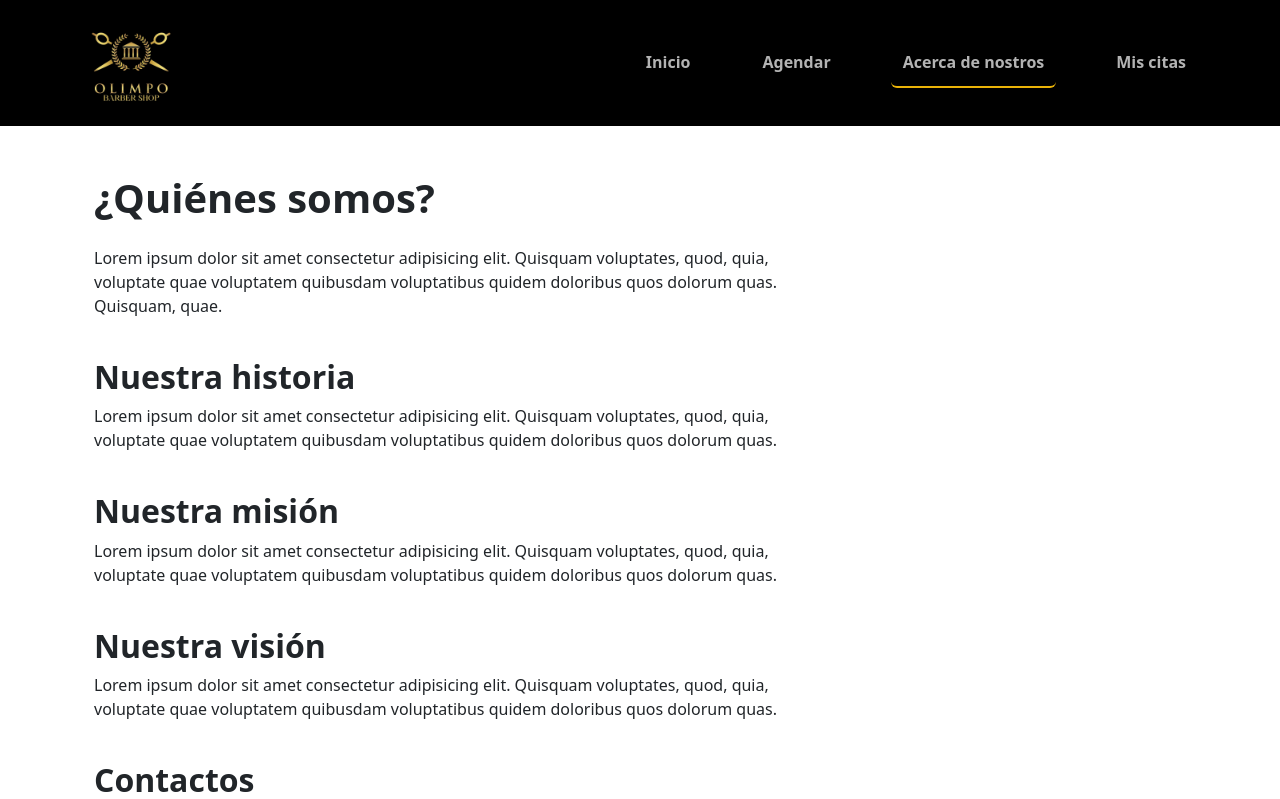
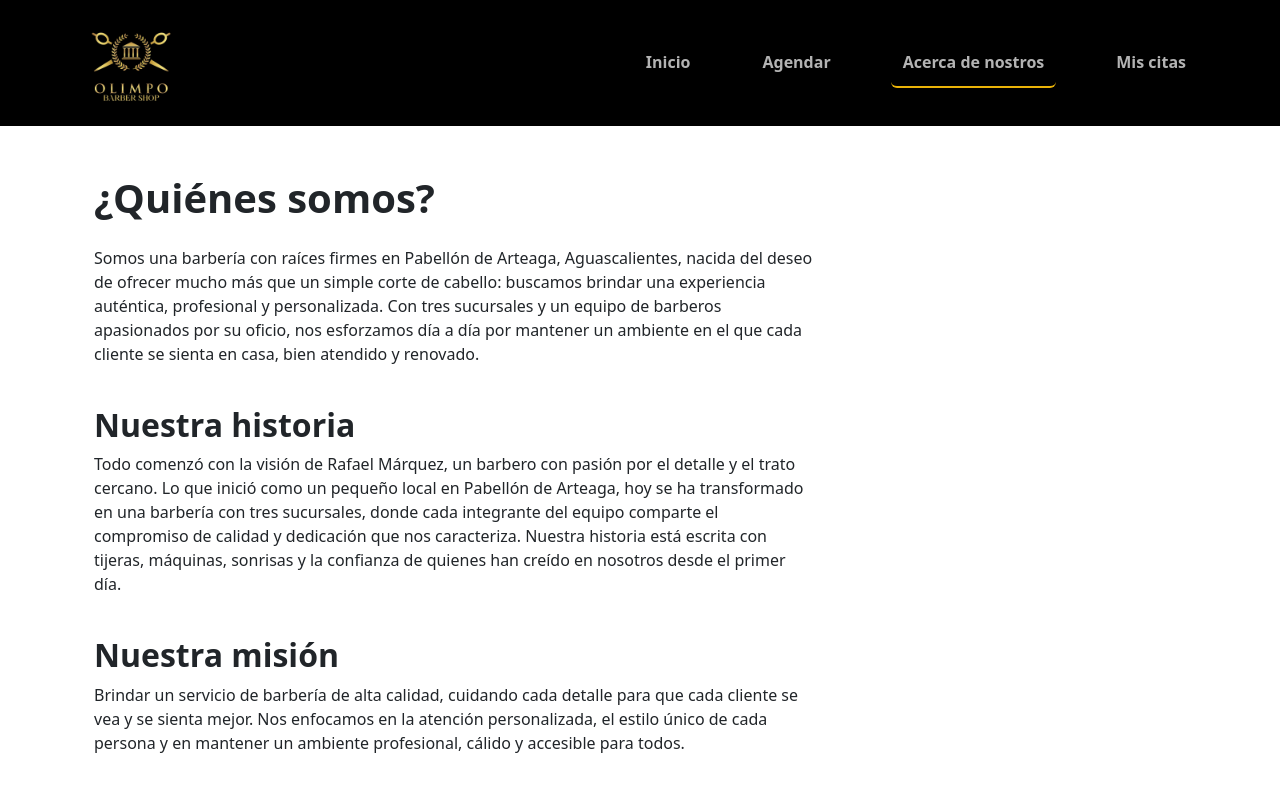
Before and after one commit to marrrx/frontOperative_olimpobarber, a React (Create React App) app: page /servicios in a window 1280 px wide. Shown: the top 799 px of the page. Built offline with nearby package versions, Linux system fonts and the light colour scheme; no server answers.

Commit message:
se completó

```diff
--- a/src/general/contexts/DataContext/interfaces/ICreateAppointmentDTO.tsx
+++ b/src/general/contexts/DataContext/interfaces/ICreateAppointmentDTO.tsx
@@ -3,7 +3,6 @@ export interface ICreateAppointmentDTO {
     clientLastName:string,
     date:string,
     time:string,
-    total:number,
     branchId:number,
     workerId:number,
     servicesId:number[],
--- a/src/modules/about/PageAbout.tsx
+++ b/src/modules/about/PageAbout.tsx
@@ -3,15 +3,15 @@ export const PageAbout = () => {
   const sections = [
     {
       title: "Nuestra historia",
-      text: "Lorem ipsum dolor sit amet consectetur adipisicing elit. Quisquam voluptates, quod, quia, voluptate quae voluptatem quibusdam voluptatibus quidem doloribus quos dolorum quas.",
+      text: "Todo comenzó con la visión de Rafael Márquez, un barbero con pasión por el detalle y el trato cercano. Lo que inició como un pequeño local en Pabellón de Arteaga, hoy se ha transformado en una barbería con tres sucursales, donde cada integrante del equipo comparte el compromiso de calidad y dedicación que nos caracteriza. Nuestra historia está escrita con tijeras, máquinas, sonrisas y la confianza de quienes han creído en nosotros desde el primer día.",
     },
     {
       title: "Nuestra misión",
-      text: "Lorem ipsum dolor sit amet consectetur adipisicing elit. Quisquam voluptates, quod, quia, voluptate quae voluptatem quibusdam voluptatibus quidem doloribus quos dolorum quas.",
+      text: "Brindar un servicio de barbería de alta calidad, cuidando cada detalle para que cada cliente se vea y se sienta mejor. Nos enfocamos en la atención personalizada, el estilo único de cada persona y en mantener un ambiente profesional, cálido y accesible para todos.",
     },
     {
       title: "Nuestra visión",
-      text: "Lorem ipsum dolor sit amet consectetur adipisicing elit. Quisquam voluptates, quod, quia, voluptate quae voluptatem quibusdam voluptatibus quidem doloribus quos dolorum quas.",
+      text: "Ser reconocidos como una de las mejores barberías de la región, expandiendo nuestro alcance sin perder la esencia que nos define: la pasión por el trabajo bien hecho, el compromiso con nuestros clientes y el orgullo de nuestras raíces en Pabellón de Arteaga.",
     },
   ];
   return (
@@ -21,9 +21,13 @@ export const PageAbout = () => {
           <Col lg={8}>
             <h1 className="fw-bolder  text-lg-start mb-4">¿Quiénes somos?</h1>
             <p className="fw-light text-lg-start">
-              Lorem ipsum dolor sit amet consectetur adipisicing elit. Quisquam
-              voluptates, quod, quia, voluptate quae voluptatem quibusdam
-              voluptatibus quidem doloribus quos dolorum quas. Quisquam, quae.
+              Somos una barbería con raíces firmes en Pabellón de Arteaga,
+              Aguascalientes, nacida del deseo de ofrecer mucho más que un
+              simple corte de cabello: buscamos brindar una experiencia
+              auténtica, profesional y personalizada. Con tres sucursales y un
+              equipo de barberos apasionados por su oficio, nos esforzamos día a
+              día por mantener un ambiente en el que cada cliente se sienta en
+              casa, bien atendido y renovado.
             </p>
           </Col>
         </Row>
--- a/src/modules/schedule/components/ConfirmPage.tsx
+++ b/src/modules/schedule/components/ConfirmPage.tsx
@@ -10,7 +10,7 @@ import { ICreateAppointmentDTO } from "../../../general/contexts/DataContext/int
 import Swal from "sweetalert2";
 
 export const ConfirmPage = () => {
-  const { setCurrentStep, citaData, clearCitaData, setSelectedServices } =
+  const { setCurrentStep, citaData, clearCitaData, setSelectedServices,totalTemp } =
     useContext(CitasFormContext);
   const { createAppointment } =
     useContext(DataContext);
@@ -29,7 +29,6 @@ export const ConfirmPage = () => {
     workerId: citaData.workerId,
     date: citaData.date,
     time: citaData.time,
-    total: citaData.total,
     servicesId: citaData.services,
   };
 
@@ -74,7 +73,7 @@ const confirm = async () => {
           {citaData.client.name + ` ` + citaData.client.apellido}, su cita será
           el día {dayjs(citaData.date).format("dddd DD [de] MMMM")} a las{" "}
           {dayjs(citaData.time, "HH:mm").format("h:mm A")}; con un precio total
-          de ${citaData.total}.
+          de ${totalTemp}.
         </p>
         <p>
           Si los datos son correctos, es necesario pagar el 50% del precio total
@@ -92,7 +91,7 @@ const confirm = async () => {
             <h6 className="mb-0 fst-italic">Nombre:</h6>
             <strong> Rafael Marquez</strong>
             <h6 className="mb-0 fst-italic">Monto 50%:</h6>
-            <strong>${Math.round(citaData.total / 2)}</strong>
+            <strong>${Math.round(totalTemp / 2)}</strong>
           </div>
           <div className="ms-0 ms-lg-5  mt-3 mt-lg-0">
             <Button
--- a/src/modules/schedule/components/SelectDatePage.tsx
+++ b/src/modules/schedule/components/SelectDatePage.tsx
@@ -11,7 +11,7 @@ import { DataContext } from "../../../general/contexts/DataContext/DataContext";
 
 export const SelectDatePage = () => {
   const navigate = useNavigate();
-  const { setCurrentStep, updateCitaData, citaData } =
+  const { setCurrentStep, updateCitaData, citaData, totalTemp } =
     useContext(CitasFormContext);
   const { fetchAvailableTimes, availableTimes, selectedWorker } =
     useContext(DataContext);
@@ -36,7 +36,7 @@ export const SelectDatePage = () => {
   };
 
   const formatTime = (time: string) => {
-    return dayjs(time,["HH:mm"]).format("HH:mm a");
+    return dayjs(time, ["HH:mm"]).format("HH:mm a");
   };
 
   return (
@@ -117,7 +117,7 @@ export const SelectDatePage = () => {
             Regresar
           </StyledButton>
 
-          <p className="fw-bold">Total: ${citaData.total}</p>
+          <p className="fw-bold">Total: ${totalTemp}</p>
 
           <StyledButton
             as={Button}
--- a/src/modules/schedule/components/SelectServicePage.tsx
+++ b/src/modules/schedule/components/SelectServicePage.tsx
@@ -28,7 +28,6 @@ export const SelectServicePage = () => {
       const updatedCita = {
         ...citaData,
         services: selectedServices,
-        total: totalTemp,
       };
 
       // Guarda directamente en sessionStorage
@@ -38,7 +37,6 @@ export const SelectServicePage = () => {
       // Luego actualiza el state
       updateCitaData({
         services: selectedServices,
-        total: totalTemp,
       });
 
       // Luego navega
```
